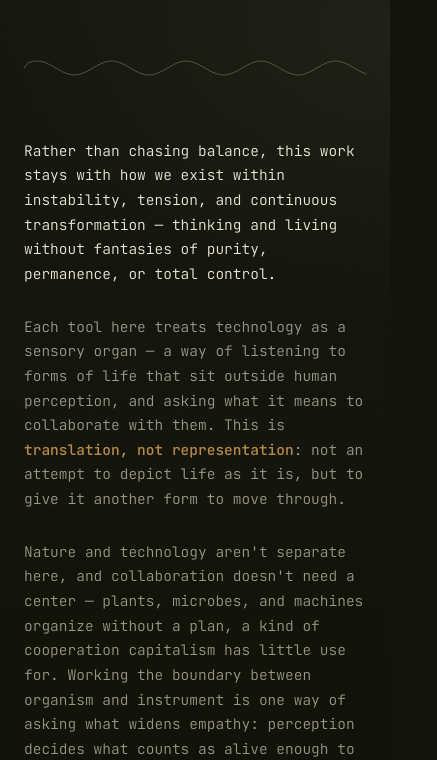
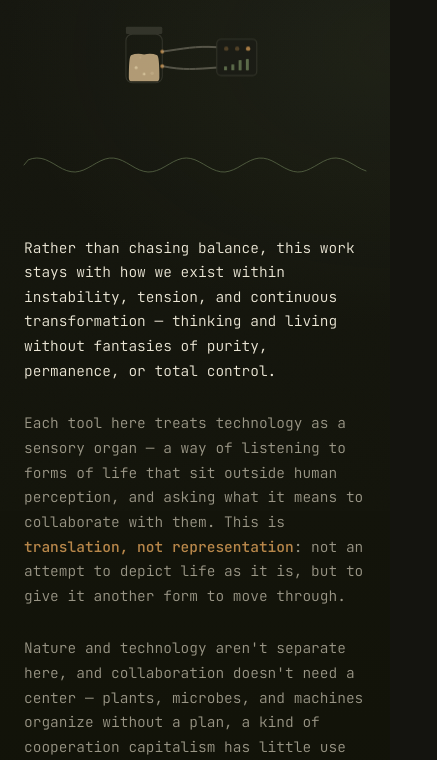
Before and after one commit to necosophy/necosophy.github.io, a plain HTML site: page index.html in a window 390 px wide. Shown: the part 333-1093 px from the top of the page, 437 px wide, since content can reach past the window. Drawn offline with Linux system fonts and the light colour scheme.

Commit message:
Update index.html

```diff
--- a/index.html
+++ b/index.html
@@ -215,6 +215,18 @@
     width: 248px;
     max-width: 60vw;
     margin: 0;
+  }
+
+  @media (max-width: 700px) {
+    .hero-jar {
+      position: static;
+      display: block;
+      left: auto;
+      top: auto;
+      width: 160px;
+      max-width: 55vw;
+      margin: 1.5rem auto 0;
+    }
   }
 
   .jar-lid {
```
